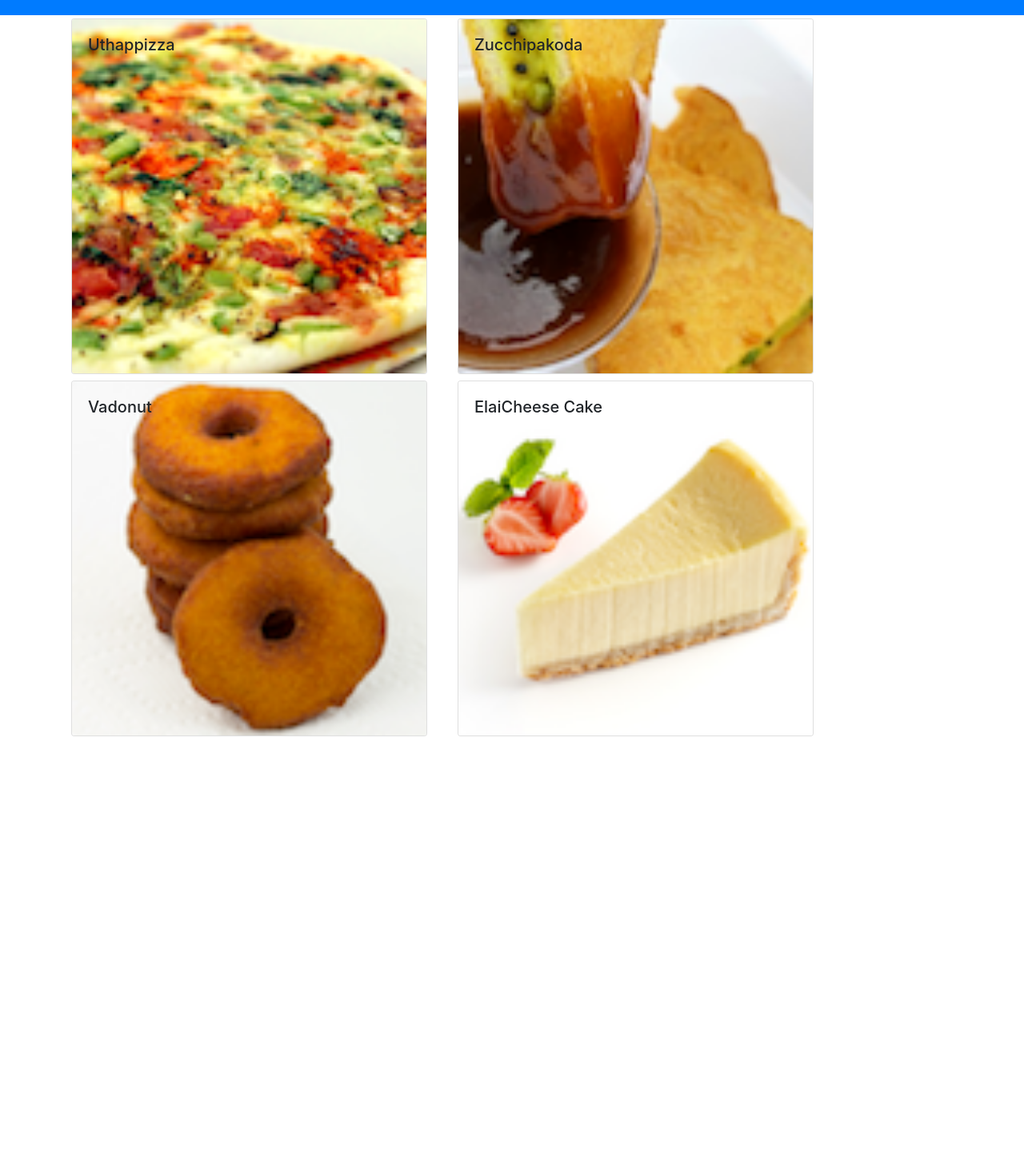
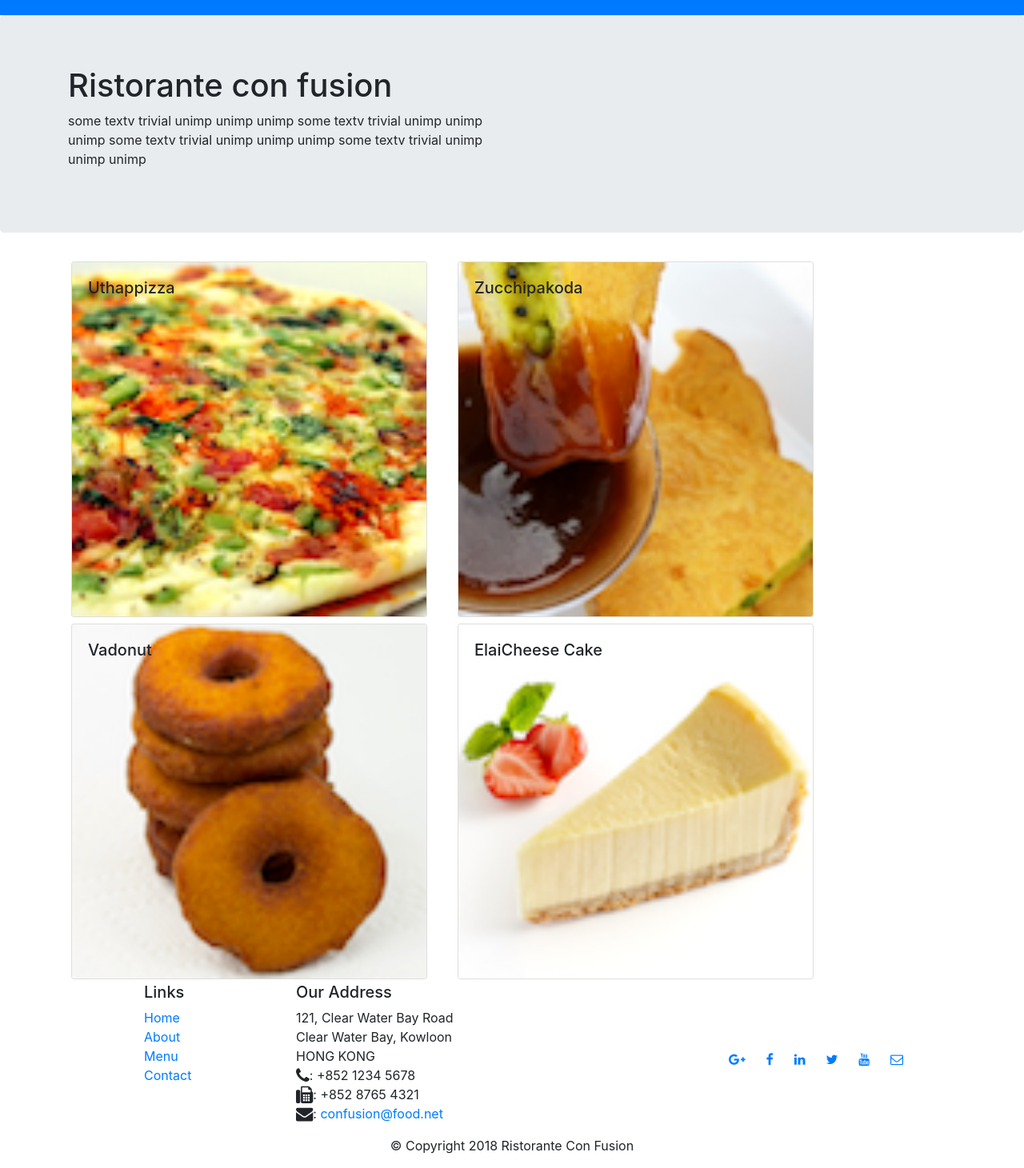
Before and after one commit to evolvingg/course_React, a React (Create React App) app: page / in a window 1280 px wide. Shown: the part 37-1498 px from the top of the page at 80% size. Before the commit the page ends 962 px from the top, so only its background shows below. Built offline with nearby package versions, Linux system fonts and the light colour scheme.

Commit message:
header footer

```diff
--- a/package.json
+++ b/package.json
@@ -4,6 +4,8 @@
   "private": true,
   "dependencies": {
     "bootstrap": "^4.0.0",
+    "bootstrap-social": "^5.1.1",
+    "font-awesome": "^4.7.0",
     "react": "^16.8.6",
     "react-dom": "^16.8.6",
     "react-popper": "^0.9.2",
--- a/src/App.css
+++ b/src/App.css
@@ -35,3 +35,37 @@
 .comment {
   margin-bottom: 10px;
 }
+
+.row-header{
+    margin:0px auto;
+    padding:0px auto;
+}
+
+.row-content {
+    margin:0px auto;
+    padding: 50px 0px 50px 0px;
+    border-bottom: 1px ridge;
+    min-height:400px;
+}
+
+.footer{
+    background-color: #D1C4E9;
+    margin:0px auto;
+    padding: 20px 0px 20px 0px;
+}
+.jumbotron {
+    padding:70px 30px 70px 30px;
+    margin:0px auto;
+    background: #9575CD ;
+    color:floralwhite;
+}
+
+address{
+    font-size:80%;
+    margin:0px;
+    color:#0f0f0f;
+}
+
+.navbar-dark {
+    background-color: #512DA8;
+}
--- /dev/null
+++ b/src/components/FooterComponent.js
@@ -0,0 +1,52 @@
+import React, { Component } from 'react';
+import { Navbar , NavbarBrand ,Jumbotron } from 'reactstrap';
+
+
+function Footer(props) {
+    return (
+        <div className="footer">
+            <div className="container">
+                <div className="row justify-content-center">
+                    <div className="col-4 offset-1 col-sm-2">
+                        <h5>Links</h5>
+                        <ul className="list-unstyled">
+                            <li><a href="#">Home</a></li>
+                            <li><a href="#">About</a></li>
+                            <li><a href="#">Menu</a></li>
+                            <li><a href="contactus.html">Contact</a></li>
+                        </ul>
+                    </div>
+                    <div className="col-7 col-sm-5">
+                        <h5>Our Address</h5>
+                        <address>
+                        121, Clear Water Bay Road<br />
+                        Clear Water Bay, Kowloon<br />
+                        HONG KONG<br />
+                        <i className="fa fa-phone fa-lg"></i>: +852 1234 5678<br />
+                        <i className="fa fa-fax fa-lg"></i>: +852 8765 4321<br />
+                        <i className="fa fa-envelope fa-lg"></i>: <a href="mailto:confusion@food.net">
+                            confusion@food.net</a>
+                        </address>
+                    </div>
+                    <div className="col-12 col-sm-4 align-self-center">
+                        <div className="text-center">
+                            <a className="btn btn-social-icon btn-google" href="http://google.com/+"><i className="fa fa-google-plus"></i></a>
+                            <a className="btn btn-social-icon btn-facebook" href="http://www.facebook.com/profile.php?id="><i className="fa fa-facebook"></i></a>
+                            <a className="btn btn-social-icon btn-linkedin" href="http://www.linkedin.com/in/"><i className="fa fa-linkedin"></i></a>
+                            <a className="btn btn-social-icon btn-twitter" href="http://twitter.com/"><i className="fa fa-twitter"></i></a>
+                            <a className="btn btn-social-icon btn-google" href="http://youtube.com/"><i className="fa fa-youtube"></i></a>
+                            <a className="btn btn-social-icon" href="mailto:"><i className="fa fa-envelope-o"></i></a>
+                        </div>
+                    </div>
+                </div>
+                <div className="row justify-content-center">
+                    <div className="col-auto">
+                        <p>© Copyright 2018 Ristorante Con Fusion</p>
+                    </div>
+                </div>
+            </div>
+        </div>
+    );
+}
+
+export default Footer;
--- /dev/null
+++ b/src/components/HeaderComponent.js
@@ -0,0 +1,29 @@
+import React, { Component } from 'react';
+import { Navbar , NavbarBrand ,Jumbotron } from 'reactstrap';
+
+
+class Header extends Component {
+  render() {
+    return (
+        <React.Fragment>
+            <Navbar dark color="primary">
+            <div className="container">
+                <NavbarBrand href="/">Ristorante con fe</NavbarBrand>
+            </div>
+            </Navbar>
+            <Jumbotron>
+              <div className="container">
+                <div className="row row-header">
+                  <div className="col-12 col-sm-6">
+                    <h1>Ristorante con fusion</h1>
+                    <p>some textv trivial unimp unimp unimp some textv trivial unimp unimp unimp some textv trivial unimp unimp unimp some textv trivial unimp unimp unimp</p>
+                  </div>
+                </div>
+              </div>
+            </Jumbotron>
+        </React.Fragment>
+    );
+  }
+}
+
+export default Header;
--- a/src/components/MainComponent.js
+++ b/src/components/MainComponent.js
@@ -3,6 +3,8 @@ import { Navbar , NavbarBrand } from 'reactstrap';
 import Menu from './MenuComponent';
 import {DISHES} from '../shared/dishes';
 import DishDetail from './DishDetailComponent';
+import Header from './HeaderComponent';
+import Footer from './FooterComponent';
 
 class Main extends Component {
 
@@ -21,16 +23,20 @@ class Main extends Component {
     console.log('inshow:',this.state);
   }
 
+
+
+
+
+
+
+
   render() {
     return (
       <div className="App">
-        <Navbar dark color="primary">
-          <div className="container">
-            <NavbarBrand href="/">Ristorante con fe</NavbarBrand>
-          </div>
-        </Navbar>
-        <Menu dishes={this.state.dishes} onClick={(dishId) => {console.log(dishId);return this.showImg(dishId)}}/>
-        {(this.state.selectedDish !== null) && (<DishDetail dish={this.state.dishes.filter((dish)=> dish.id === this.state.selectedDish)}/>)}
+        <Header/>
+          <Menu dishes={this.state.dishes} onClick={(dish) => {console.log('dishID',dish);return this.showImg(dish)}}/>
+          {this.state.selectedDish && (<DishDetail dish={this.state.dishes.filter((dish)=> dish.id === this.state.selectedDish)}/>)}
+        <Footer/>
       </div>
     );
   }
--- a/src/index.js
+++ b/src/index.js
@@ -3,6 +3,7 @@ import ReactDOM from 'react-dom';
 import 'bootstrap/dist/css/bootstrap.min.css';
 import './index.css';
 import App from './App';
+import 'font-awesome/css/font-awesome.min.css';
 import * as serviceWorker from './serviceWorker';
 
 ReactDOM.render(<App />, document.getElementById('root'));
```
Also changed, not shown: src/components/MenuComponent.js (+11 -10 lines).
